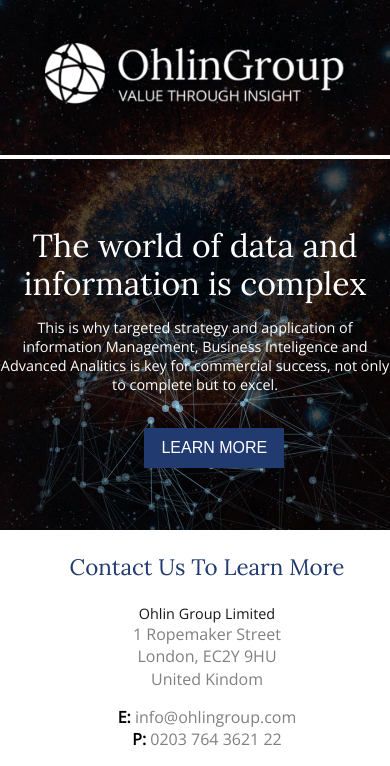
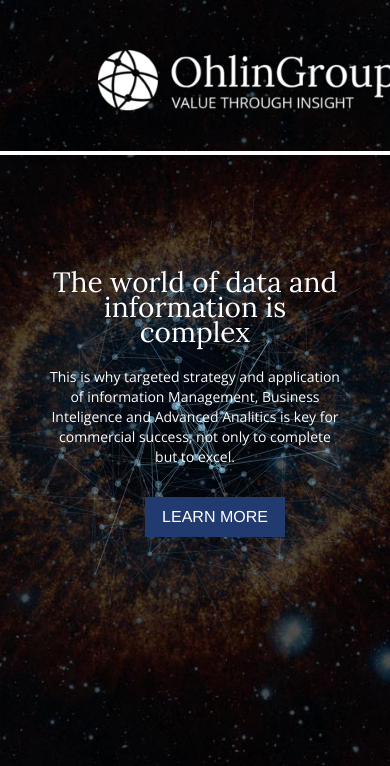
Before and after one commit to MarianaMaksimiv/Ohlin.github.io, a plain HTML site: page index.html in a window 390 px wide. Shown: the top 766 px of the page. Drawn offline with nearby package versions, Linux system fonts and the light colour scheme.

Commit message:
responsive

```diff
--- a/index.html
+++ b/index.html
@@ -3,51 +3,57 @@
 <head>
 	<meta charset="UTF-8">
 	<title>Document</title>
+	<link rel="stylesheet" href="https://maxcdn.bootstrapcdn.com/bootstrap/3.3.7/css/bootstrap.min.css" integrity="sha384-BVYiiSIFeK1dGmJRAkycuHAHRg32OmUcww7on3RYdg4Va+PmSTsz/K68vbdEjh4u" crossorigin="anonymous">
+	<meta name="viewport" content="width=device-width, initial-scale=1">
 	<link href="https://fonts.googleapis.com/css?family=Lora" rel="stylesheet">
 	<link href="https://fonts.googleapis.com/css?family=Open+Sans" rel="stylesheet">
 	<script src="https://cdnjs.cloudflare.com/ajax/libs/gsap/1.19.1/TweenMax.min.js"></script>
 	<link rel="stylesheet" href="style.css" type="text/css">
-
+<!-- col-xs-12 col-sm-12 col-md-12 -->
 </head>
 <body>
+<div class="container-fluid">
 	<div id="large-header" class="large-header">
-	<header>
-		<div class="logo"></div>
+	<header class="row">
+		<div class="col-xs-offset-3 col-sm-offset-3 col-md-offset-1 logo"></div>
 	</header>
-		<section class="main-section">
-  	<h1 class="main-title">The world of data and information is complex
+		<section class="row main-section">
+  	<h1 class="col-xs-10 col-xs-offset-1 col-sm-8 col-sm-offset-2 col-md-6 col-md-offset-1 main-title align">The world of data and information is complex
   	</h1>
-    <p class="main-subtitle">This is why targeted strategy and application of information Management, Business Inteligence and Advanced Analitics is key for commercial success, not only to complete but to excel.
+    <p class="col-xs-10 col-xs-offset-1 col-sm-8 col-sm-offset-2 col-md-6 col-md-offset-1 main-subtitle align">This is why targeted strategy and application of information Management, Business Inteligence and Advanced Analitics is key for commercial success, not only to complete but to excel.
     </p>
-    <button type="button"><a class="learn" href="#anchor">learn more</a></button>
+    <div class="col-xs-4 col-xs-offset-4 col-sm-4 col-sm-offset-4 col-md-6 col-md-offset-1">
+    <button type="button"><a class="learn" href="#anchor">learn more</a></button></div>
+
     	</section>
   <canvas id="demo-canvas"></canvas>
 </div>
-  <section class="textSec">
+<!-- white sec -->
+  <section class="row textSec">
   <a name="anchor"></a>
-  	<ul>
-  		<li class="first">
+  <div class="col-xs-12 col-sm-3 col-md-3 col-md-offset-1 align">
   <p class="contactHeader">Contact Us To Learn More</p>
   			<p class="nameCompany">Ohlin Group Limited</p>
   			<p class="cityInfo">1 Ropemaker Street <br>London, EC2Y 9HU<br>United Kindom</p>
   			<p class="tel">
   			<span>E: </span>info@ohlingroup.com <br>
 			<span>P: </span>0203 764 3621 22
-  			</p>
-  		</li>
-  		<li>
+  			</p></div>
+  <div class="col-xs-12 col-sm-5 col-md-4 align">
   	<p class="contactHeader">Headline Goes Here At A Later Stage</p>
   		<p class="nameCompany">This is why targeted strategy and application of information Management, Business Inteligence and Advanced Analitics is key for commercial success, not only to complete but to excel. </p>
   		<a href="#" class="link">Read The Insight Report</a>
-  		</li>
-  		<li>
+  </div>
+  <div class="col-xs-12 col-sm-4 col-md-4 align">
   	<p class="contactHeader">Headline Goes Here At A Later Stage</p>
   		<p class="nameCompany">This is why targeted strategy and application of information Management, Business Inteligence and Advanced Analitics is key for commercial success, not only to complete but to excel. </p>
   		<a href="#" class="link">Read The Insight Report</a>
-  		</li>
-  	</ul>
+  </div>
  </section>
-  <footer><p class="footer">Alot of copyright text would be here</p></footer>
+  <footer class="row">
+  <p class="col-xs-offset-3 col-xs-6 col-sm-offset-4 col-sm-4 col-md-offset-5 col-md-3 foot">Alot of copyright text would be here</p>
+  </footer>
+  </div>
 <script type="text/javascript" src="script.js"></script>
 </body>
 </html>
--- a/style.css
+++ b/style.css
@@ -24,33 +24,30 @@ position: absolute
   height: 61px;
   background-repeat: no-repeat;
   background-size: cover;
-  margin-left: 140px;
   margin-top: 50px;
 }
 #large-header {
   background-image: url("images/bg.jpg");
 }
 .main-section{
-  margin-left: 140px;
   color:white;
   position: absolute;
-  margin-top:200px;
+  margin-top:250px;
 }
 
 .main-title {
-  font-size: 4.2em;
+  font-size: 4.6vw;
   font-family: 'Lora', serif;
   font-weight: normal;
-  width: 600px;
   line-height: 0.9;
   margin-bottom: 0;
 }
 
 .main-subtitle{
   font-family: 'Open Sans', sans-serif;
-  width: 600px;
-font-size: 1.34em;
+font-size: 1.6vw;
 font-weight: 100;
+margin-top:21.440px!important;
 }
 .learn{
   text-transform: uppercase;
@@ -67,21 +64,19 @@ button{
 }
 
 .textSec{
-  width: 100%;
+  width: 90%;
+  margin: auto;
   height:400px;
   background-color: #FFF;
+  margin-top:70px;
 }
-li{
-  float:left;
-  width:30%;
-  list-style:none;
-  margin-left: 3%;
+p{
   font-family: 'Open Sans', sans-serif;
 }
 .contactHeader{
   color: #213a70;
-  font-size: 2.04em;
-  width: 85%;
+  font-size: 2.04vw;
+  width: 75%;
   font-family: 'Lora', serif;
 }
 .cityInfo{
@@ -107,107 +102,153 @@ li{
   margin-top:20px;
 }
 footer{
-  width:100%;
+  margin:0!important;
   height:50px;
   background-color: #6a6868;
 }
-.footer{
-display: inline-block;
-vertical-align: middle;
-margin-left: 40%;
+// .footer{
+// display: inline-block;
+// vertical-align: middle;
+// margin-left: 40%;
+// }
+.foot {
+  font-size:1em;
+  color:white;
+  margin-top: 1%
 }
 .first{
   margin-left:100px;
   width: 21%
 }
-@media only screen and (max-width: 768px) {
-.logo{
-  margin:auto;
-  margin-top: 6%;
+.container-fluid{
+  padding:0;
 }
-.main-section{
-  margin-left: 14%;
+.large-header >.row{
+  margin-right: 0;
+margin-left: 0;
+}
+@media (min-width: 750px) {
+.textSec{
+  width: 100%;
+  }
+  .nameCompany{
+    width: 244px;
+  }
+ }
+ @media (max-width: 749px) {
+  .contactHeader {
+    font-size:1.6em
+  }
+  .textSec{
+    height:480px;
+  }
+  .contactHeader{
+    width: 100%;
+  }
+  .nameCompany{
+    width: 100%;
+  }
+.align{
+  text-align:center;
+ }
+ .main-title{
+   font-size:2em;
+ }
+ .main-subtitle{
+font-size: 1em;
+}
+.foot {
+  font-size:0.95em;
+}
+}
+// @media only screen and (max-width: 768px) {
+// .logo{
+//   margin:auto;
+//   margin-top: 6%;
+// }
+// .main-section{
+//   margin-left: 14%;
 
-}
-.main-title{
-  text-align:center;
-  font-size: 2.8em;
-  line-height: 1.2;
-}
-.main-subtitle{
-  text-align:center;
-}
-button{
-  margin-left: 37%;
-}
+// }
+// .main-title{
+//   text-align:center;
+//   font-size: 2.8em;
+//   line-height: 1.2;
+// }
+// .main-subtitle{
+//   text-align:center;
+// }
+// button{
+//   margin-left: 37%;
+// }
 
 
 
-.first{
-    margin-left:21.750px;
-  width:30%;
-}
-.contactHeader{
-  font-size: 1.4em;
-  width: 100%;
-}
-ul{
-  padding: 0;
-}
-.nameCompany{
-  width:229.5px;
-      font-size: 0.9em;
-}
-}
-@media only screen and (max-width: 730px) {
+// .first{
+//     margin-left:21.750px;
+//   width:30%;
+// }
+// .contactHeader{
+//   font-size: 1.4em;
+//   width: 100%;
+// }
+// ul{
+//   padding: 0;
+// }
+// .nameCompany{
+//   width:229.5px;
+//       font-size: 0.9em;
+// }
+// }
+// @media only screen and (max-width: 730px) {
 
-li{
-  float:none;
-  width:95%;
-  text-align: center;
-}
-.first{
-  width:95%;
-  text-align: center;
-}
-.textSec {
-    height: auto;
-    }
-.contactHeader{
-  font-size: 1.4em;
-  width: 100%;
-}
-ul{
-  padding: 0;
-}
-.nameCompany{
-  text-align: center;
-  width:100%;
-}
-.main-section{
-    width: 64%;
-}
-.main-title {
-    width: 100%;
-    font-size: 2em;
-    }
-    .main-subtitle {
-    width: 100%;
-    font-size: 0.9em;
-    }
-}
-@media only screen and (max-width: 450px) {
-  .main-section{
-    width: 100%;
-    margin-left:0;
-}
-.logo {
-    margin-top: 11%;
-    }
-    .large-header{
-      height:530px!important;
-    }
-    .footer {
-    margin-left: 25%;
-}
-}
+// li{
+//   float:none;
+//   width:95%;
+//   text-align: center;
+// }
+// .first{
+//   width:95%;
+//   text-align: center;
+// }
+// .textSec {
+//     height: auto;
+//     }
+// .contactHeader{
+//   font-size: 1.4em;
+//   width: 100%;
+// }
+// ul{
+//   padding: 0;
+// }
+// .nameCompany{
+//   text-align: center;
+//   width:100%;
+// }
+// .main-section{
+//     width: 64%;
+// }
+// .main-title {
+//     width: 100%;
+//     font-size: 2em;
+//     }
+//     .main-subtitle {
+//     width: 100%;
+//     font-size: 0.9em;
+//     }
+// }
+// @media only screen and (max-width: 450px) {
+//   .main-section{
+//     width: 100%;
+//     margin-left:0;
+// }
+// .logo {
+//     margin-top: 11%;
+//     }
+//     .large-header{
+//       height:530px!important;
+//     }
+//     .footer {
+//     margin-left: 25%;
+// }
+// }
```
Lines whose indentation alone changed are shown as unchanged.
